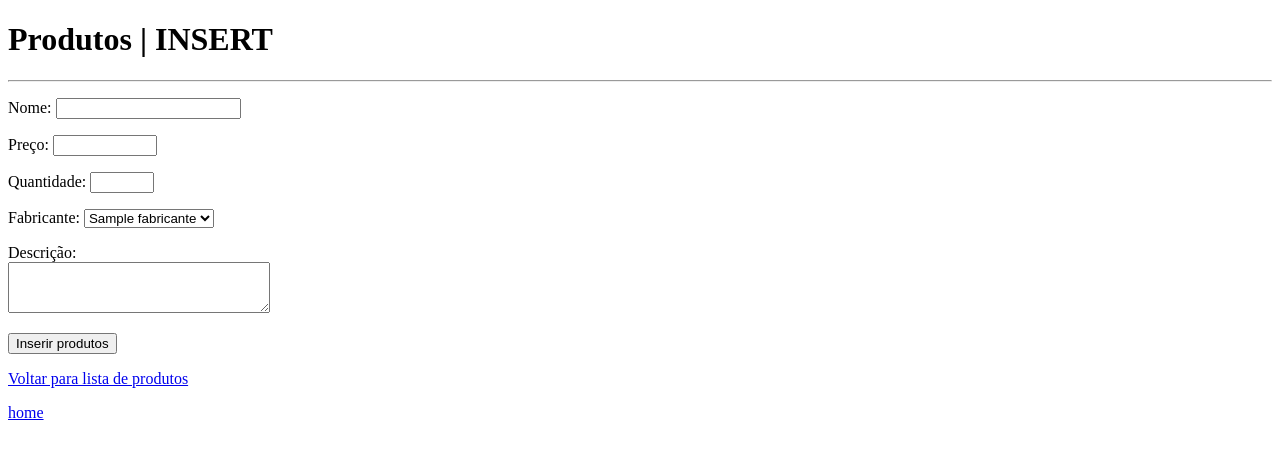
After one commit to guilhermessanto/exemplo-php-crud, a PHP site: page /produtos/inserir.php in a window 1280 px wide. The commit adds this page. Shown: the top 459 px of the page. Run offline with PHP 8.4, Linux system fonts and the light colour scheme; tables that the repository leaves empty or names only in its code hold one stand-in row (values such as "Sample post").

Commit message:
atualização

```diff
--- /dev/null
+++ b/produtos/inserir.php
@@ -0,0 +1,55 @@
+<?php
+require_once "../src/funcoes-produtos.php";
+require_once "../src/funcoes-fabricantes.php";
+$listaDefabricantes = lerFabricantes ($conexao);
+?>
+<!DOCTYPE html>
+<html lang="pt-br">
+<head>
+    <meta charset="UTF-8">
+    <meta http-equiv="X-UA-Compatible" content="IE=edge">
+    <meta name="viewport" content="width=device-width, initial-scale=1.0">
+    <title>Produtos - Inserir</title>
+</head>
+<body>
+    <div class="container">
+        <h1>Produtos | INSERT</h1>
+        <hr>
+        <form action="" method="post">
+            <p>
+                <label for="nome">Nome:</label>
+                <input type="text" name="nome" id="nome" required>
+            </p>
+            <p>
+                <label for="preco">Preço:</label>
+                <input type="number" name="preco" id="preco" min="0" max="10000" step="0.01" required>
+            </p>
+            <p>
+                <label for="quantidade">Quantidade:</label>
+                <input type="number" name="quantidade" id="quantidade" min="0" max="100" required>
+            </p>
+            <p>
+            <label for="fabricante">Fabricante:</label>
+            <select name="fabricante" id="fabricante" required >
+              <?php
+
+              foreach($listaDefabricantes as $fabricante){?>
+                <option value="<?= $fabricante['id']?>">
+                    <?= $fabricante['nome']?>
+                </option>
+                <?php }?>
+            </select>
+            </p>
+            <p>
+            <label for="descricao">Descrição:</label><br>
+            <textarea required name="descricao" id="descricao" cols="30" rows="3s"></textarea>
+            </p>
+            <p>
+                <button type="submit" name="inserir">Inserir produtos</button>
+            </p>
+        </form>
+    </div>
+    <p><a href="listar.php">Voltar para lista de produtos</a></p>
+    <p><a href="../index.php">home</a></p>
+</body>
+</html>
--- a/produtos/listar.php
+++ b/produtos/listar.php
@@ -23,7 +23,7 @@ $listaDeProdutos = lerProdutos($conexao);
            <?php foreach($listaDeProdutos as $produto){ ?>
             <article>
                 <h3><?=$produto['produto']?></h3>
-                <p>Preço: <?= formataMoeda($produto['preco'])?></p>
+                <p>Preço: <?=formataMoeda($produto['preco'])?></p>
                 <p>Quantidade: <?=$produto['quantidade']?></p>
                 <p>Descrição: <?=$produto['descricao']?></p>
                 <p>Fabricante: <?=$produto['fabricante']?></p>
--- a/src/funcoes-produtos.php
+++ b/src/funcoes-produtos.php
@@ -23,7 +23,6 @@ function dump($dados){
     var_dump($dados);
     echo "</pre>";
 }
-function formataMoeda($valor){
-    $resultado = "R$: ". number_format($valor,2, ',','.');
-    return $resultado;
+function formataMoeda(float $valor):string{
+    return "R$: ". number_format($valor,2, ',','.');
 }
```
